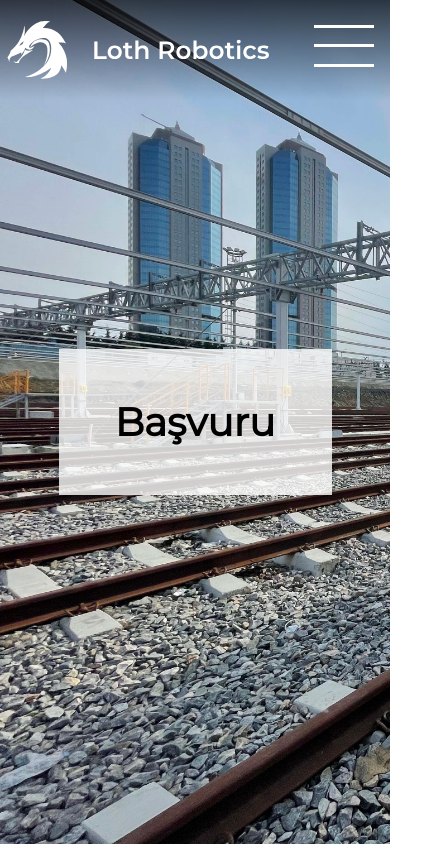
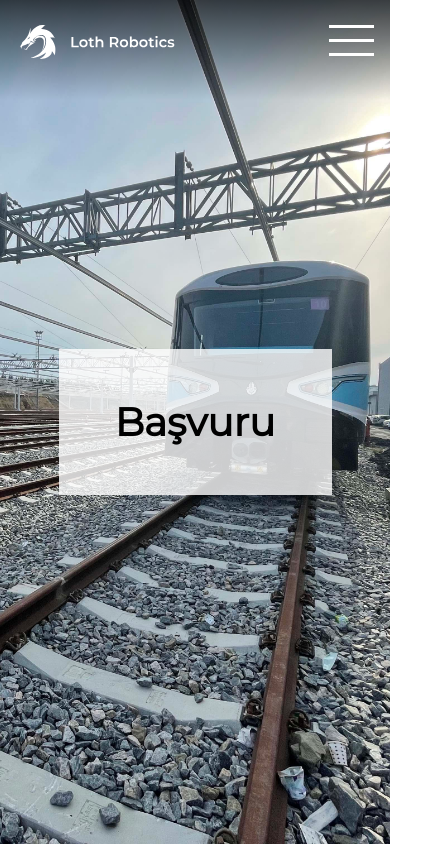
Before and after one commit to LothRobotics/raylisistem-development, a plain HTML site: page basvuru.html in a window 390 px wide. Shown: the top 846 px of the page, 438 px wide, since content can reach past the window. Drawn offline with Linux system fonts and the light colour scheme.

Commit message:
navbar, hamburger, bg fix for mobile devices

```diff
--- a/styles/basvuru.css
+++ b/styles/basvuru.css
@@ -40,6 +40,11 @@ h2 {
     margin: 50px auto !important;
 }
 
+div.basvuru-adimlari {
+    margin: auto;
+    width: 30%;
+    text-align: left;
+}
 
 
 div.basvuru-adimlari ol {
--- a/styles/index.css
+++ b/styles/index.css
@@ -164,6 +164,10 @@ div#about {
     margin-right: 12.5%;
 }
 
+div#about article {
+	text-align: left;
+}
+
 h2 {
 	color: black;
 }
@@ -320,8 +324,8 @@ div.upperFooter {
 	display: none;
 	flex-direction: column ;
 	justify-content: space-between;
-	width: 60px;
-	height: 42px ;
+	width: 45px;
+	height: 31.5px;
 }
 
 .toggle-btn span {
@@ -377,7 +381,12 @@ div.upperFooter {
 		text-align: center;
 	}
 
+}
 
+@media (max-width: 1000px) {
+	.banner {
+		background-position: 65%;
+	}
 }
 
 @media (max-width: 600px) {
@@ -393,7 +402,12 @@ div.upperFooter {
 	}
 	.lothlogo {
 		position: absolute;
-		top: 0vh;
+		top: -1vh;
+		left: -5%;
+	}
+	.lothlogo {
+		position: absolute;
+		top: -1vh;
 		left: -5%;
 	}
 }
@@ -451,9 +465,10 @@ div.upperFooter {
 		margin-top: 4.5vh;
 	}
 	.lothlogo {
-		left: -7%;
-		max-width: 85%;
+		left: 0%;
+		max-width: 50%;
 	}
+
 }
 
 @media (max-width: 350px) {
@@ -476,7 +491,7 @@ div.upperFooter {
 		position: absolute;
 		left: -5%;
 		max-width: 75%;
-		top: -1vh;
+		top: -2.25vh;
 	}
 }
 
@@ -491,6 +506,6 @@ div.upperFooter {
 		position: absolute;
 		left: -5%;
 		max-width: 70%;
-		top: -1vh;
+		top: -1.5vh;
 	}
 }
```
